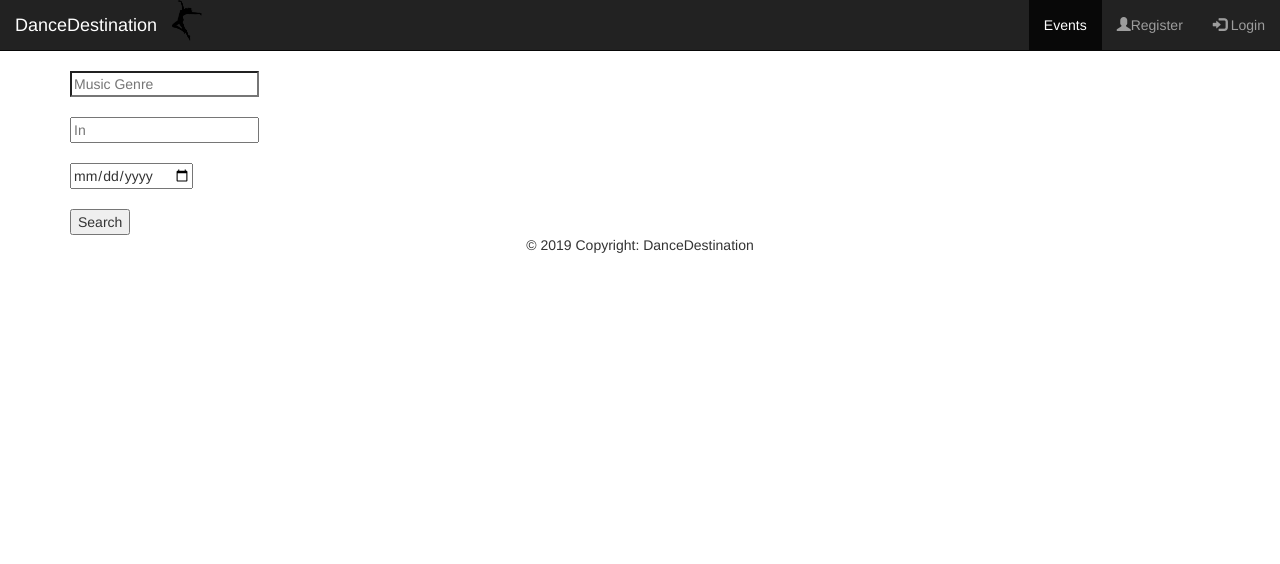
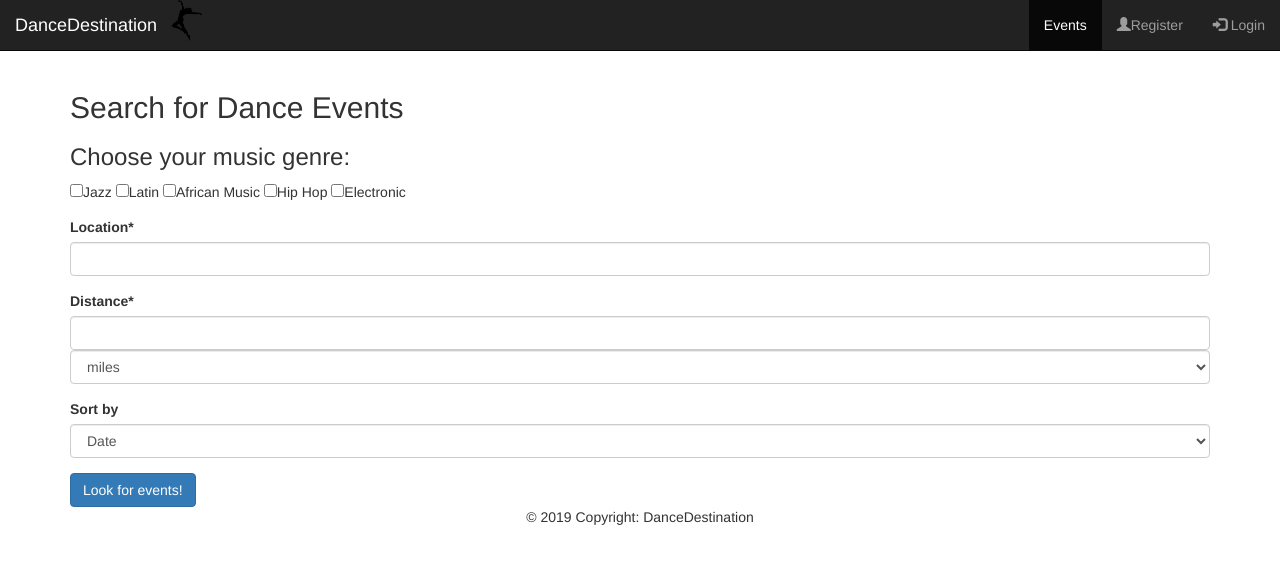
Before and after one commit to Bahar61/DanceDestination, a Flask app: page / in a window 1280 px wide. Shown: the top 564 px of the page. Run offline with Flask 2, Linux system fonts and the light colour scheme; some libraries are stand-ins or nearby versions.

Commit message:
completed API request from Eventbrite, working on getting rigth search result

```diff
--- a/seed.py
+++ b/seed.py
@@ -10,6 +10,7 @@ from model import EventGenre
 from model import connect_to_db, db
 from server import app
 from datetime import datetime
+
 
 
 def load_users():
--- a/server.py
+++ b/server.py
@@ -1,12 +1,12 @@
 """Dance Destination."""
 
+from pprint import pformat
 from jinja2 import StrictUndefined
-
 from flask_debugtoolbar import DebugToolbarExtension
-
-from flask import Flask, render_template, redirect, request, flash, session
-
+from flask import Flask, render_template, redirect, request, flash, session, redirect
 from model import User, Event, Genre, UserEvent, EventGenre, connect_to_db, db
+import requests
+import os
 
 app = Flask(__name__)
 
@@ -21,33 +21,70 @@ app.jinja_env.undefined = StrictUndefined
 def index():
     """Homepage."""
 
-
     return render_template("dance_destination.html")
 
 
 
-
-@app.route('/', methods=['POST'])
+@app.route('/events', methods=['GET'])
 def search_event():
     """Search for event."""
 
-    events = Event.query.all()
 
-    genre = request.form["genre"]
-    location = request.form["location"]
-    date = request.form["date"]
-
-    for event in events:
-        if (genre == events.genres and location == events.location and date == events.date):
-            print(f"{events.name} {events.genres} {events.date} {events.location} {events.price} {events.image}")
-
-        else:
-            print(f"So sorry! No event found.")
+    genre = request.args.getlist('q')
+    print('\n\n\n\n')
+    print(genre)
+    location = request.args.get('location')
+    distance = request.args.get('distance')
+    measurement = request.args.get('measurement')
+    sort = request.args.get('sort')
+    dance = 'dance%2C+'
 
 
-    return redirect("events.html")
+    # loop through genre list and return a string concattinate with 'dance'
+    music = ''
+    for item in genre:
+        music += item + ' dance,'
 
 
+    # If the required information is in the request, look for event
+    if genre and location and distance and measurement:
+
+        # The Eventbrite API requires the location.within value to have the
+        # distance measurement as well
+        distance = distance + measurement
+
+        payload = {'q': music,
+                   'location.address': location,
+                   'location.within': distance,
+                   'sort_by': sort,
+                   }
+
+        os.environ['EVENTBRITE_TOKEN']
+        payload = {'token': os.environ['EVENTBRITE_TOKEN']}
+        base_url = 'https://www.eventbriteapi.com/v3'
+        token = os.environ.get('EVENTBRITE_TOKEN')
+        headers = {'Authorization': f'Bearer {token}'}
+        response = requests.get(f'{base_url}/events/search', data=payload, headers=headers)
+        data = response.json()
+
+        # If the response was successful (with a status code of less than 400),
+        # use the list of events from the returned JSON
+        if response.ok:
+            events = data['events']
+
+        # If there was an error (status code between 400 and 600), use an empty list
+        else:
+            flash(f"No events: {data['error_description']}")
+            events = []
+
+        return render_template("events.html",
+                               data=pformat(data),
+                               results=events)
+
+    # If the required info isn't in the request, redirect to the search form
+    else:
+        flash("Please try with different information!")
+        return redirect("/")
 
 
 
@@ -58,16 +95,16 @@ def register_form():
     return render_template("register.html")
 
 
+
 @app.route('/register', methods=['POST'])
 def register_process():
     """Process registration."""
 
     # Get form variables
-    fname = request.form["fname"]
-    lname = request.form["lname"]
-    email = request.form["email"]
-    password = request.form["password"]
-
+    fname = request.form['fname']
+    lname = request.form['lname']
+    email = request.form['email']
+    password = request.form['password']
 
     new_user = User(fname=fname, lname=lname, email=email, password=password)
 
@@ -78,6 +115,7 @@ def register_process():
     return redirect("/")
 
 
+
 @app.route('/login', methods=['GET'])
 def login_form():
     """Show login form."""
@@ -85,13 +123,14 @@ def login_form():
     return render_template("login.html")
 
 
+
 @app.route('/login', methods=['POST'])
 def login_process():
     """Process login."""
 
     # Get form variables
-    email = request.form["email"]
-    password = request.form["password"]
+    email = request.form['email']
+    password = request.form['password']
 
     user = User.query.filter_by(email=email).first()
 
@@ -103,80 +142,52 @@ def login_process():
         flash("Incorrect password")
         return redirect("/login")
 
-    session["user_id"] = user.user_id
+    session['user_id'] = user.user_id
 
     flash("Logged in")
     return redirect(f"/users/{user.user_id}")
+
 
 
 @app.route('/logout')
 def logout():
     """Log out."""
 
-    del session["user_id"]
+    del session['user_id']
     flash("Logged Out.")
     return redirect("/")
-def eventbrite_api_venue(venue_id):
-
-    from urllib import request
-
-    headers = {
-      'Authorization': 'Bearer VNEIADCZTTMUDAN7533X',
-      'Content-Type': 'application/json'
-    }
-    req = request.Request(f'https://www.eventbriteapi.com/v3/venues/{venue_id}/', headers=headers)
-
-    response_body = request.urlopen(req).read()
-    print(response_body)
-
-    return response_body
-
-def eventbrite_api_request(location='San+Francisco',price='free',date=''):
-    """Request data from Eventbrite API with filters requested."""
-
-    from urllib import request
-
-    headers = {
-      'Authorization': 'Bearer VNEIADCZTTMUDAN7533X',
-      'Content-Type': 'application/json'
-    }
-    req = request.Request(f'https://www.eventbriteapi.com/v3/events/search/?q=dance&location.address={location}&price={price}&start_date.range_start={date}', headers=headers)
-
-    response_body = request.urlopen(req).read()
-    print(response_body)
-
-    return response_body
-
-@app.route("/events")
-def show_events():
-    """Show info about event."""
-
-    events = eventbrite_api_request() #Call Eventbrite API function in event page
-
-    event_query = Event.query
 
 
-    # check for parameters
-    location = request.args.get('location')
-    genre = request.args.get('genre')
-    date = request.args.get('date')
+
+# @app.route("/events")
+# def show_events():
+#     """Show info about events."""
+
+#     # event_query = Event.query
 
 
-    # check the users input and pass it to the API request
-    if location:
-        event_query = event_query.filter_by(location=location)
-
-    if genre:
-        event_query = event_query.filter_by(genres=genres)
-
-    if date:
-        event_query = event_query.filter_by(date=date)
+    # # check for parameters
+    # genre = request.args.get('genre')
+    # location = request.args.get('location')
+    # date = request.args.get('date')
 
 
-    events = event_query.all()
-    print(event_query)
 
-    return render_template("events.html", events=events)
+    # # check the users input and pass it to the API request
+    # if location:
+    #     event_query = event_query.filter_by(location=location)
+
+    # if genre:
+    #     event_query = event_query.filter_by(genres=genres)
+
+    # if date:
+    #     event_query = event_query.filter_by(date=date)
+
+
+    # events = event_query.all()
+    # print(event_query)
+
+    # return render_template("events.html", events=events)
 
 
 
--- a/templates/dance_destination.html
+++ b/templates/dance_destination.html
@@ -3,17 +3,44 @@
 {% block title %}DanceDestination{% endblock %}
 
 {% block content %}
-    <form action="/events" method="POST">
-        <input type="search" name="genre" placeholder="Music Genre">
-        <br>
-        <br>
-        <input type="text" name="location" placeholder="In">
-        <br>
-        <br>
-        <input type="date" name="date" placeholder="On">
-        <br>
-        <br>
-        <button>Search</button>
-    </form>
+<div class="row">
+
+    <div class="col-xs-12">
+
+      <h2>Search for Dance Events</h2>
+
+        <form action="/events">
+            <div class="form-group">
+                <h3>Choose your music genre:</h3>
+                <input type="checkbox" name="q" value="Jazz">Jazz
+                <input type="checkbox" name="q" value="Latin">Latin
+                <input type="checkbox" name="q" value="African Music">African Music
+                <input type="checkbox" name="q" value="Hip Hop">Hip Hop
+                <input type="checkbox" name="q" value="Electronic">Electronic
+            </div>
+            <div class="form-group">
+                <label for="event-loc">Location*</label>
+                <input id="event-loc" class="form-control" type="text" name="location" >
+            </div>
+            <div class="form-group">
+                <label for="loc-within">Distance*</label>
+                <input id="loc-within" class="form-control" type="number" name="distance" >
+                <select class="form-control" name="measurement">
+                    <option value="mi">miles</option>
+                    <option value="km">kilometers</option>
+                </select>
+            </div>
+            <div class="form-group">
+                <label for="sort-by">Sort by</label>
+                <select id="sort-by" class="form-control" name="sort">
+                    <option value="date">Date</option>
+                    <option value="distance">Distance</option>
+                    <option value="best">Best</option>
+                </select>
+            </div>
+
+            <input type="submit" value="Look for events!" class="btn btn-primary">
+
+        </form>
 
 {% endblock %}
--- a/templates/events.html
+++ b/templates/events.html
@@ -5,9 +5,11 @@
 {% block content %}
 
     <h1> Here are your events:</h1>
-    {% for event in events %}
+  {% for event in results%}
 
-        <li>{{event}}</li>
+        <li>
+            <a href="event.url">{{event.name.text}}</a>
+        </li>
 
     {% endfor %}
 
```
Also changed, not shown: api.py (deleted, +0 -29 lines).
